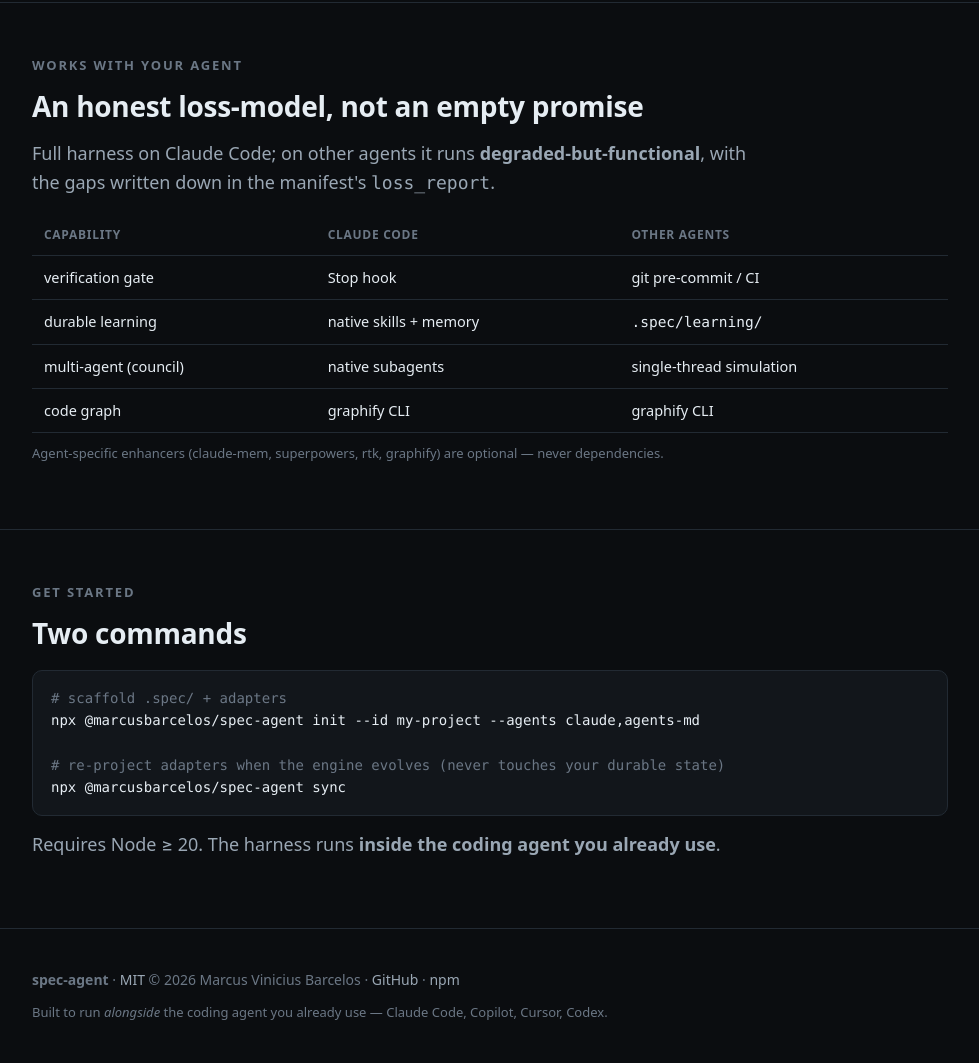
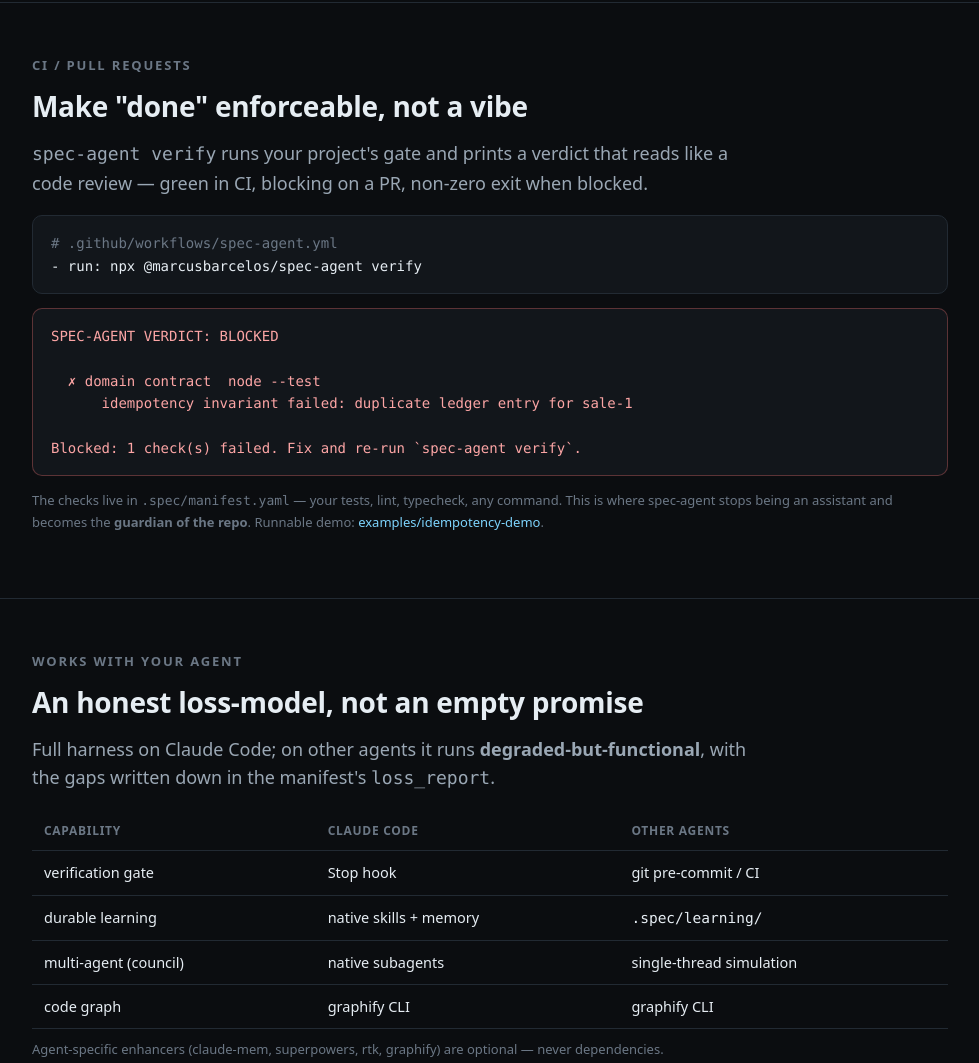
Before and after one commit to MarcusViniciusBarcelos/spec-agent, a website: page docs/index.html in a window 1280 px wide. Shown: the part 3189-4252 px from the top of the page, without its empty margins (150-1129 px from the left). Drawn offline with Linux system fonts and the light colour scheme.

Commit message:
docs(landing): surface 'spec-agent verify' + CI/PR section; bump to 0.1.2 for publish

```diff
--- a/docs/index.html
+++ b/docs/index.html
@@ -167,6 +167,23 @@
   </div>
 </section>
 
+<section id="ci">
+  <div class="wrap">
+    <h2>CI / pull requests</h2>
+    <h3 class="big">Make "done" enforceable, not a vibe</h3>
+    <p class="lead"><code>spec-agent verify</code> runs your project's gate and prints a verdict that reads like a code review — green in CI, blocking on a PR, non-zero exit when blocked.</p>
+<pre><span class="c"># .github/workflows/spec-agent.yml</span>
+- run: npx @marcusbarcelos/spec-agent verify</pre>
+<pre style="color:#fca5a5;border-color:rgba(248,113,113,.32)">SPEC-AGENT VERDICT: BLOCKED
+
+  ✗ domain contract  node --test
+      idempotency invariant failed: duplicate ledger entry for sale-1
+
+Blocked: 1 check(s) failed. Fix and re-run `spec-agent verify`.</pre>
+    <p class="muted">The checks live in <code>.spec/manifest.yaml</code> — your tests, lint, typecheck, any command. This is where spec-agent stops being an assistant and becomes the <strong>guardian of the repo</strong>. Runnable demo: <a href="https://github.com/MarcusViniciusBarcelos/spec-agent/tree/main/examples/idempotency-demo">examples/idempotency-demo</a>.</p>
+  </div>
+</section>
+
 <section id="agents">
   <div class="wrap">
     <h2>Works with your agent</h2>
@@ -193,7 +210,10 @@
 npx @marcusbarcelos/spec-agent init --id my-project --agents claude,agents-md
 
 <span class="c"># re-project adapters when the engine evolves (never touches your durable state)</span>
-npx @marcusbarcelos/spec-agent sync</pre>
+npx @marcusbarcelos/spec-agent sync
+
+<span class="c"># run the gate yourself (CI / PR) — verdict + non-zero exit if blocked</span>
+npx @marcusbarcelos/spec-agent verify</pre>
     <p class="lead">Requires Node ≥ 20. The harness runs <strong>inside the coding agent you already use</strong>.</p>
   </div>
 </section>
--- a/package.json
+++ b/package.json
@@ -1,6 +1,6 @@
 {
   "name": "@marcusbarcelos/spec-agent",
-  "version": "0.1.1",
+  "version": "0.1.2",
   "description": "Stop your coding agent from shipping broken code — a verification gate, project rules, and durable learning for Claude Code, Copilot, Cursor, and Codex. Installs via npx; runs alongside your agent.",
   "type": "module",
   "bin": { "spec-agent": "bin/spec-agent.js" },
```
